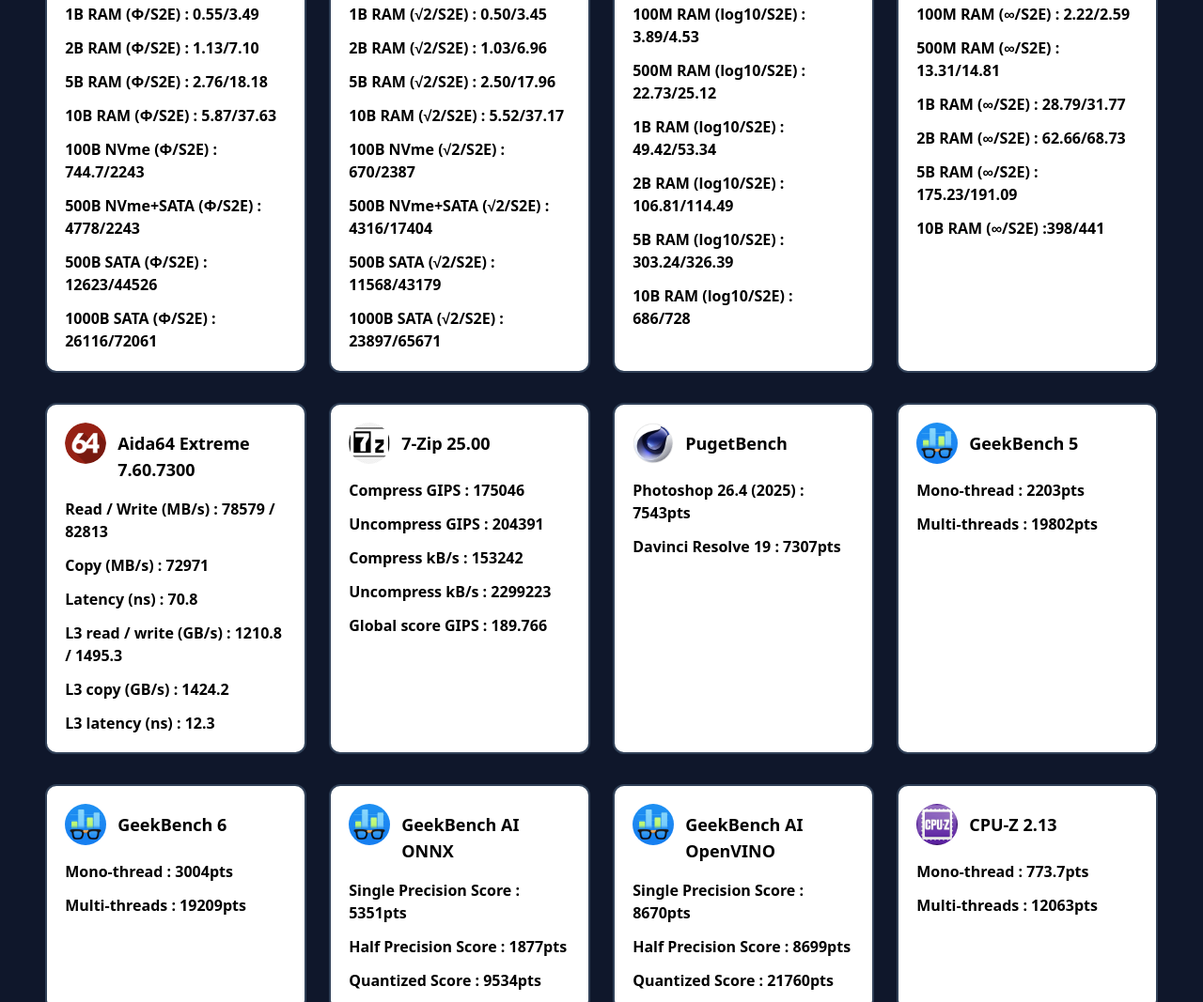
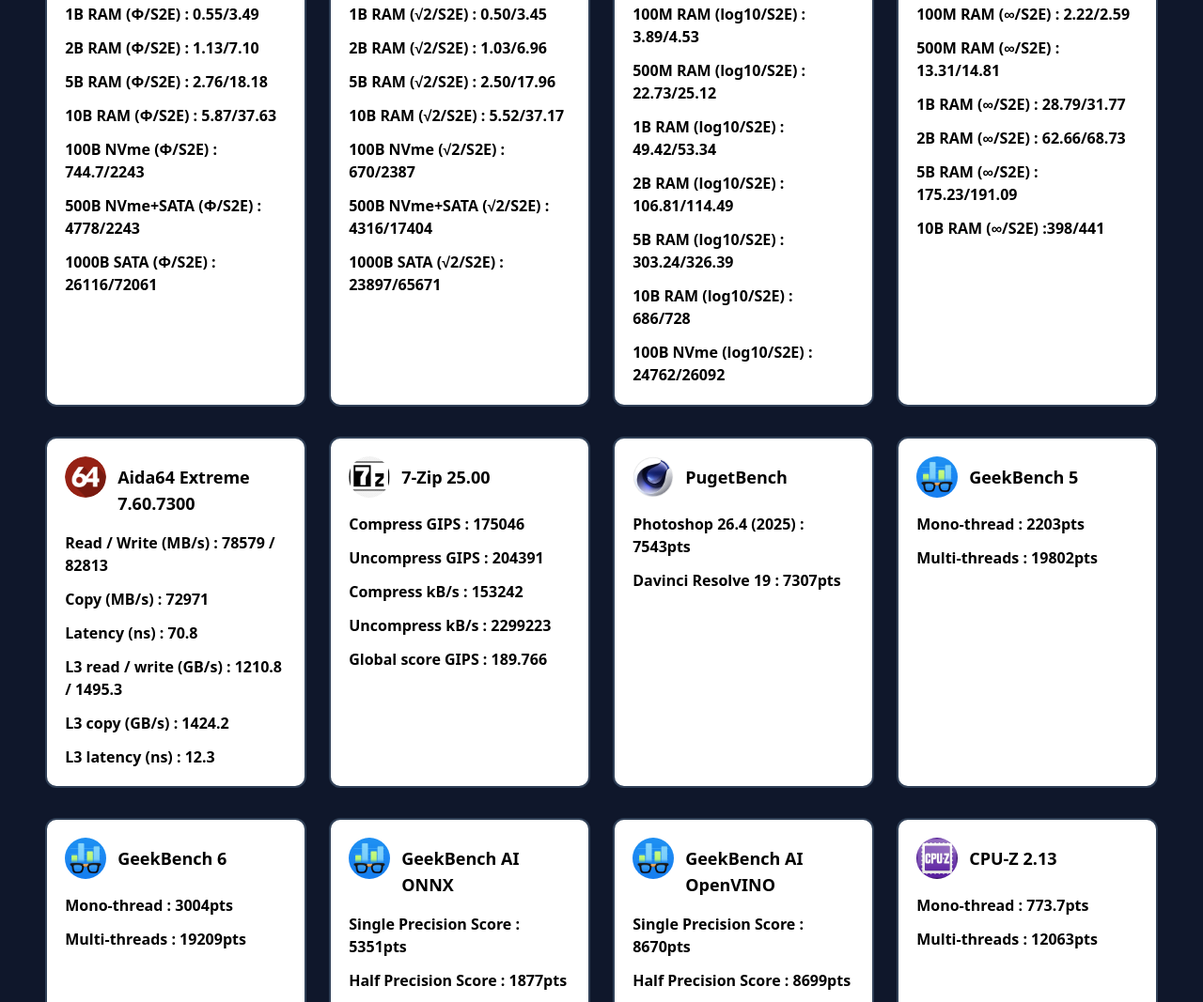
Before and after one commit to phiphou/benchmarks, a website built with Vite: page index.html in a window 1280 px wide. Shown: the part 1241-2308 px from the top of the page at 94% size. Built offline with nearby package versions, Linux system fonts and the light colour scheme.

Commit message:
add 100B log(10)

```diff
--- a/index.html
+++ b/index.html
@@ -265,7 +265,7 @@
                         <p>10B RAM (Φ/S2E) : 5.87/37.63</p>
                         <p>100B NVme (Φ/S2E) : 744.7/2243 </p>
                         <p>500B NVme+SATA (Φ/S2E) : 4778/2243 </p>
-                        <p>500B SATA (Φ/S2E) : 12623/44526 </p>
+                        <!-- <p>500B SATA (Φ/S2E) : 12623/44526 </p> -->
                         <p>1000B SATA (Φ/S2E) : 26116/72061</p>
                     </div>
                 </article>
@@ -291,7 +291,7 @@
                         <p>10B RAM (√2/S2E) : 5.52/37.17</p>
                         <p>100B NVme (√2/S2E) : 670/2387</p>
                         <p>500B NVme+SATA (√2/S2E) : 4316/17404</p>
-                        <p>500B SATA (√2/S2E) : 11568/43179</p>
+                        <!-- <p>500B SATA (√2/S2E) : 11568/43179</p> -->
                         <p>1000B SATA (√2/S2E) : 23897/65671</p>
                     </div>
                 </article>
@@ -317,7 +317,7 @@
                         <p>2B RAM (log10/S2E) : 106.81/114.49</p>
                         <p>5B RAM (log10/S2E) : 303.24/326.39</p>
                         <p>10B RAM (log10/S2E) : 686/728</p>
-
+                        <p>100B NVme (log10/S2E) : 24762/26092</p>
                     </div>
                 </article>
 
```
